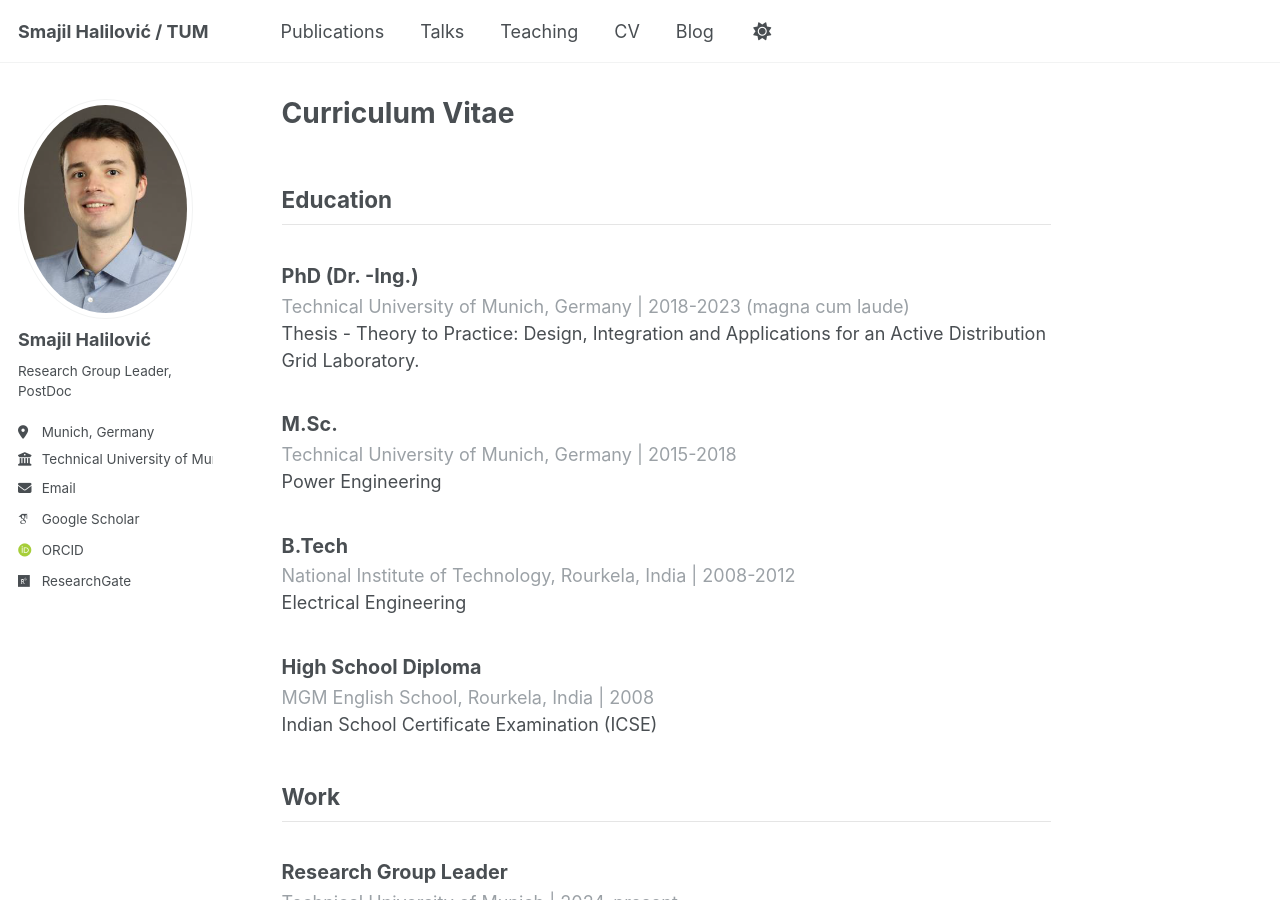
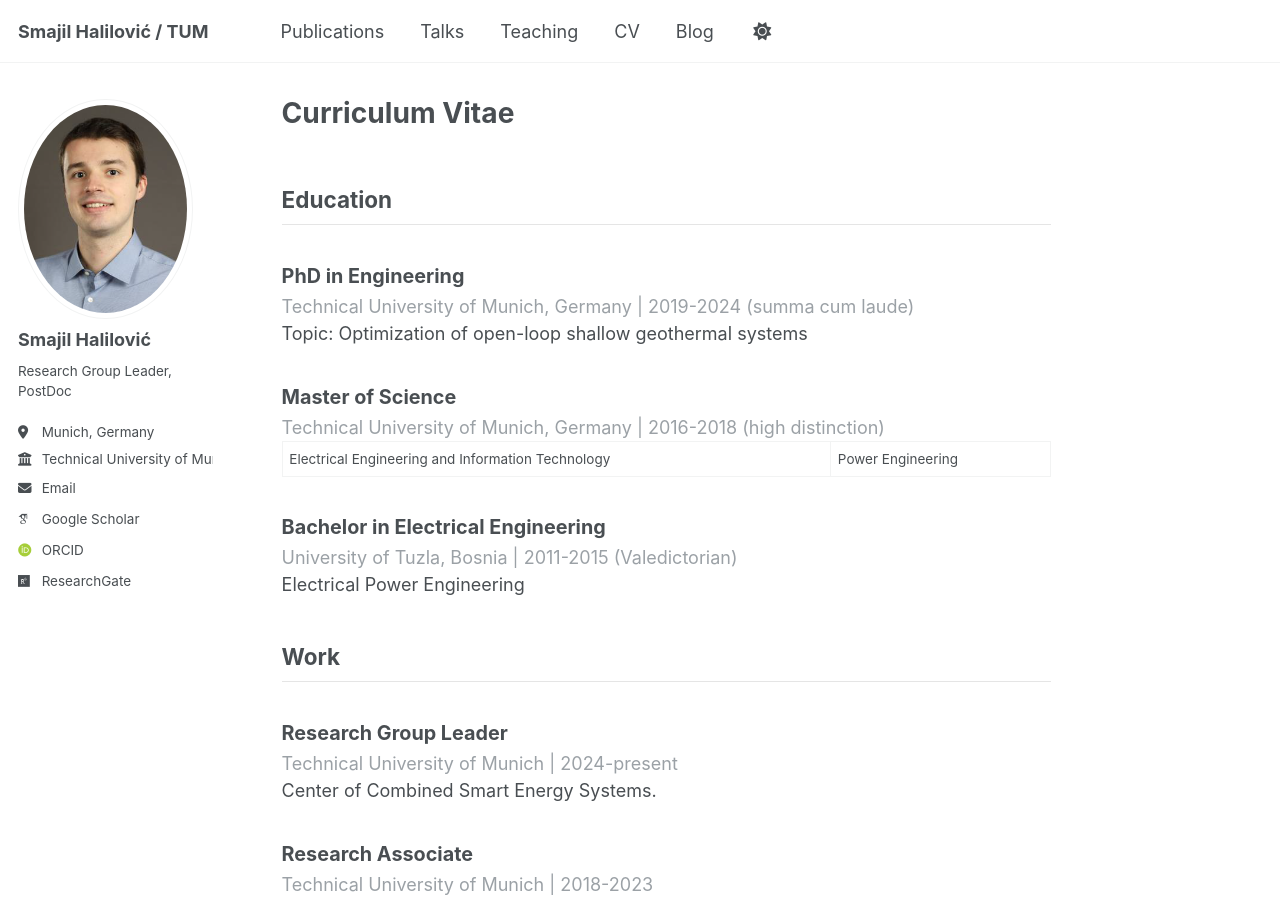
Before and after one commit to SHalilovic/shalilovic.github.io, a Jekyll site: the page built from _pages/cv.md, in a window 1280 px wide and 900 px high. Built offline with Jekyll 4.4.1, drawn with Linux system fonts in a browser that asks for light colours; some web fonts are replaced; a script that is not in the unit is left out.

Commit message:
Update cv.json

```diff
--- a/_data/cv.json
+++ b/_data/cv.json
@@ -1,28 +1,22 @@
 {
   "education": [
     {
-      "degree": "PhD (Dr. -Ing.)",
+      "degree": "PhD in Engineering",
       "uni": "Technical University of Munich, Germany",
-      "year": "2018-2023 (magna cum laude)",
-      "summary": "Thesis - Theory to Practice: Design, Integration and Applications for an Active Distribution Grid Laboratory."
+      "year": "2019-2024 (summa cum laude)",
+      "summary": "Topic: Optimization of open-loop shallow geothermal systems"
     },
     {
-      "degree": "M.Sc.",
+      "degree": "Master of Science",
       "uni": "Technical University of Munich, Germany",
-      "year": "2015-2018",
-	  "summary": "Power Engineering"
+      "year": "2016-2018 (high distinction)",
+	  "summary": "Electrical Engineering and Information Technology | Power Engineering"
     },
     {
-      "degree": "B.Tech",
-      "uni": "National Institute of Technology, Rourkela, India",
-      "year": "2008-2012",
-	  "summary": "Electrical Engineering"
-    },
-    {
-      "degree": "High School Diploma",
-      "uni": "MGM English School, Rourkela, India",
-      "year": "2008",
-	  "summary": "Indian School Certificate Examination (ICSE)"
+      "degree": "Bachelor in Electrical Engineering",
+      "uni": "University of Tuzla, Bosnia",
+      "year": "2011-2015 (Valedictorian)",
+	  "summary": "Electrical Power Engineering"
     }
   ],
   "work": [
```
